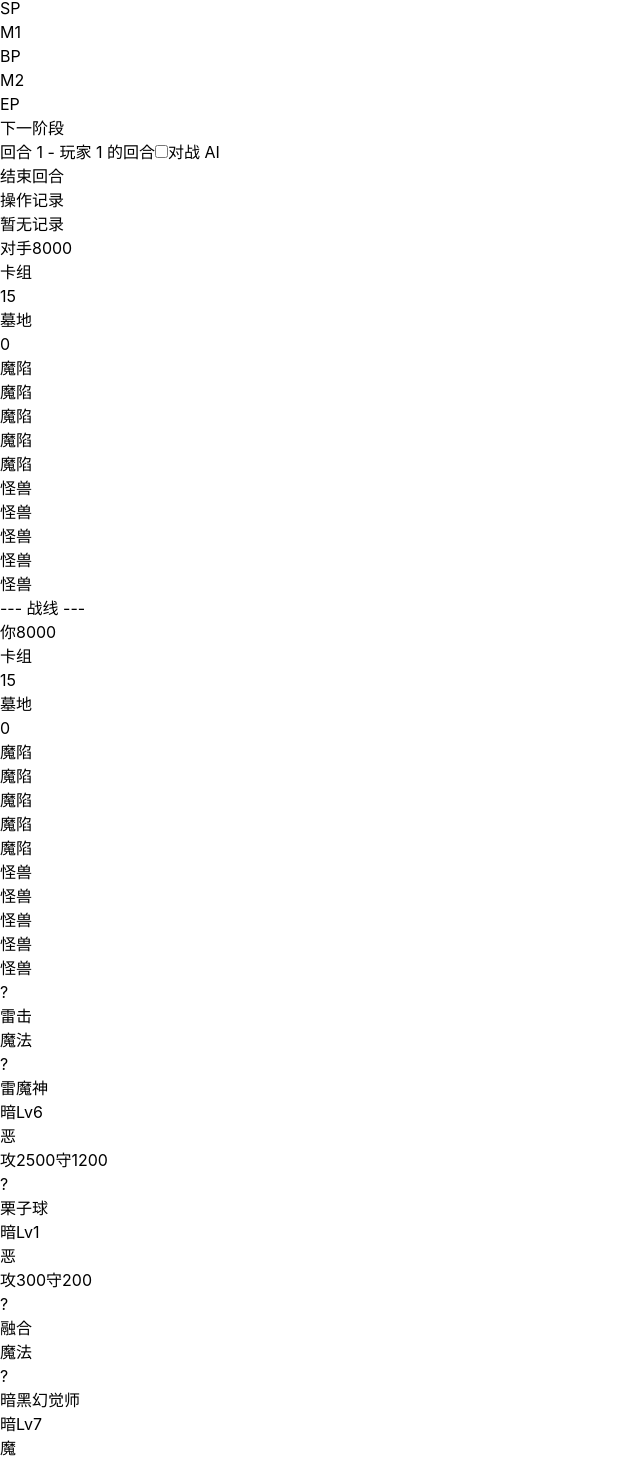
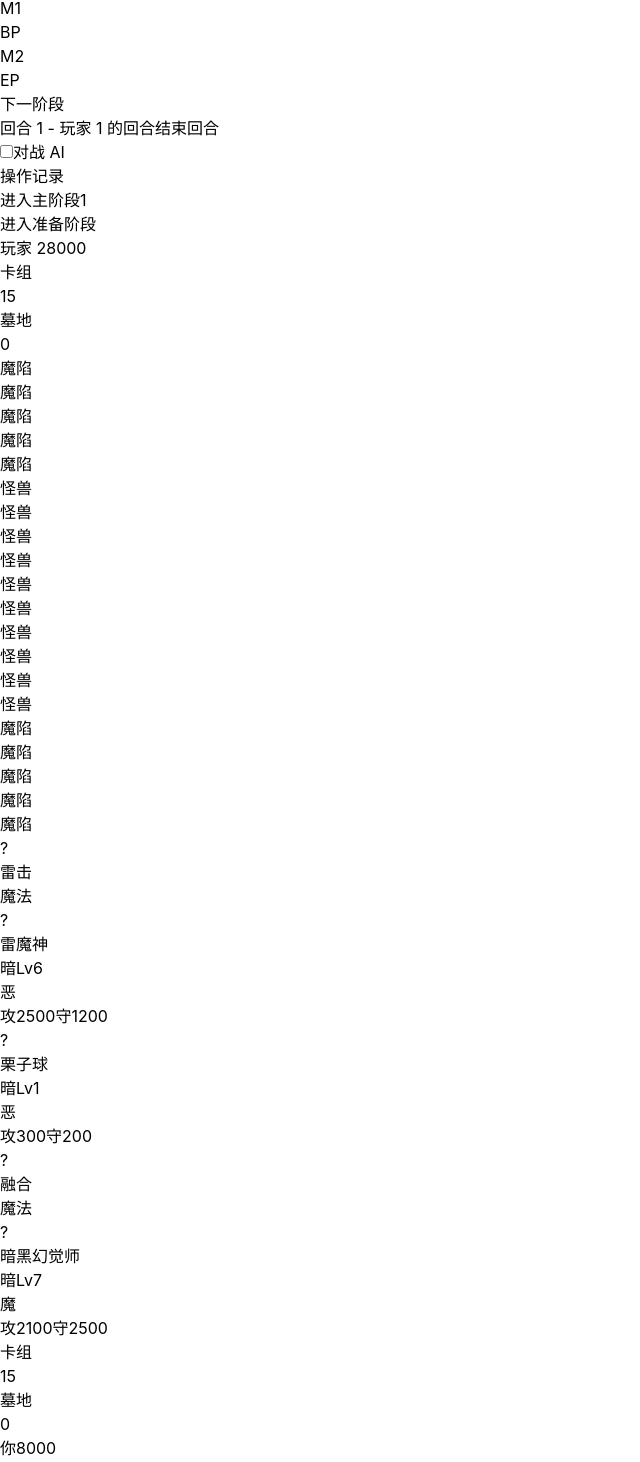
Before and after one commit to AwakerMhy/card_game2, a React (Vite) app: page / in a window 1280 px wide. Shown: the part 52-1514 px from the top of the page, without its empty margins (0-640 px from the left). Built offline with nearby package versions, Linux system fonts and the light colour scheme.

Commit message:
version 0.5.0

```diff
--- a/package.json
+++ b/package.json
@@ -1,7 +1,7 @@
 {
   "name": "card-game2",
   "private": true,
-  "version": "0.0.0",
+  "version": "0.5.0",
   "type": "module",
   "scripts": {
     "dev": "vite",
--- a/src/App.jsx
+++ b/src/App.jsx
@@ -3,12 +3,7 @@ import GameBoard from "./components/GameBoard.jsx";
 export default function App() {
   return (
     <div className="min-h-screen bg-slate-900">
-      <header className="bg-slate-800 py-4 text-center">
-        <h1 className="text-2xl font-bold text-amber-400">Yu-Gi-Oh 卡牌游戏</h1>
-      </header>
-      <main>
-        <GameBoard />
-      </main>
+      <GameBoard />
     </div>
   );
 }
--- a/src/components/ActionLog.jsx
+++ b/src/components/ActionLog.jsx
@@ -2,7 +2,7 @@ export default function ActionLog({ entries = [], maxEntries = 8 }) {
   const display = entries.slice(-maxEntries).reverse();
 
   return (
-    <div className="fixed bottom-4 right-4 w-52 max-h-48 overflow-auto bg-slate-800/95 rounded-lg border border-slate-600 shadow-lg z-40">
+    <div className="fixed bottom-2 right-2 w-44 max-h-36 overflow-auto bg-slate-800/95 rounded-lg border border-slate-600 shadow-lg z-40 text-xs">
       <div className="p-2 text-xs font-bold text-amber-400 border-b border-slate-600 sticky top-0 bg-slate-800">
         操作记录
       </div>
--- a/src/components/Card.jsx
+++ b/src/components/Card.jsx
@@ -13,8 +13,8 @@ export default function Card({
   onDragStart,
 }) {
   const sizeClasses = {
-    sm: "w-12 h-[68px] text-[6px]",
-    md: "w-16 h-[88px] text-[8px]",
+    sm: "w-[52px] h-[72px] text-[6px]",
+    md: "w-[68px] h-[108px] text-[8px]",
     lg: "w-24 h-[132px] text-xs",
   };
 
@@ -49,7 +49,7 @@ export default function Card({
   const bgColor = isMonster
     ? "bg-amber-50"
     : isSpell
-    ? "bg-emerald-50"
+    ? "bg-emerald-100"
     : "bg-rose-50";
 
   const borderColor = selected
--- a/src/components/CardDetailModal.jsx
+++ b/src/components/CardDetailModal.jsx
@@ -19,7 +19,7 @@ export default function CardDetailModal({ card, onClose, onActivate, canActivate
   const isMonster = actualCard.type === "monster";
   const isSpell = actualCard.type === "spell";
   const isTrap = actualCard.type === "trap";
-  const bgColor = isMonster ? "bg-amber-50" : isSpell ? "bg-emerald-50" : "bg-rose-50";
+  const bgColor = isMonster ? "bg-amber-50" : isSpell ? "bg-emerald-100" : "bg-rose-50";
   const c = actualCard;
 
   return (
--- a/src/components/GameBoard.jsx
+++ b/src/components/GameBoard.jsx
@@ -1,5 +1,5 @@
 import { useReducer, useCallback, useState, useEffect } from "react";
-import PlayerArea from "./PlayerArea.jsx";
+import PlayerArea, { DeckGraveyardRow } from "./PlayerArea.jsx";
 import PhaseIndicator, { PHASES } from "./PhaseIndicator.jsx";
 import DamageDisplay from "./DamageDisplay.jsx";
 import CardDetailModal from "./CardDetailModal.jsx";
@@ -213,22 +213,44 @@ export default function GameBoard() {
     }
   }, [state.lastDamage]);
 
+  // 抽牌阶段：自动抽牌并进入准备阶段
+  useEffect(() => {
+    if (state.winner || state.currentPhase !== "draw") return;
+    const timer = setTimeout(() => {
+      const shouldDraw = !(state.turnCount === 1 && state.currentTurn === 1);
+      if (shouldDraw) {
+        playDraw();
+        dispatch({ type: "DRAW", playerId: currentPlayerId });
+        addLog?.(`玩家 ${state.currentTurn} 抽牌`, "player");
+      }
+      playPhase();
+      addLog?.("进入准备阶段", "player");
+      dispatch({ type: "SET_PHASE", phase: "standby" });
+    }, 400);
+    return () => clearTimeout(timer);
+  }, [state.currentPhase, state.turnCount, state.currentTurn, state.winner, currentPlayerId, addLog]);
+
+  // 准备阶段：处理完效果后自动进入主阶段1
+  useEffect(() => {
+    if (state.winner || state.currentPhase !== "standby") return;
+    const timer = setTimeout(() => {
+      playPhase();
+      addLog?.("进入主阶段1", "player");
+      dispatch({ type: "SET_PHASE", phase: "main1" });
+    }, 600);
+    return () => clearTimeout(timer);
+  }, [state.currentPhase, state.winner, addLog]);
+
   // AI turn
   useEffect(() => {
     if (!vsAI || state.winner || state.currentTurn !== 2) return;
     const timer = setTimeout(() => {
       const action = getAIAction(state);
+      // 抽牌与准备阶段由上方 useEffect 自动处理，AI 仅处理 main1/battle/main2/end
       if (action.type === "DRAW_PHASE") {
-        const shouldDraw = !(state.turnCount === 1 && state.currentTurn === 1);
-        if (state.currentPhase === "draw" && shouldDraw) {
-          playDraw();
-          addLog("AI 抽牌", "ai");
-          dispatch({ type: "DRAW", playerId: "player2" });
+        return;
       }
-        playPhase();
-        addLog("AI 进入准备阶段", "ai");
-        dispatch({ type: "SET_PHASE", phase: "standby" });
-      } else if (action.type === "SUMMON") {
+      if (action.type === "SUMMON") {
         playSummon();
         addLog(`AI 召唤 ${action.card?.name}`, "ai");
         dispatch(action);
@@ -276,7 +298,7 @@ export default function GameBoard() {
   }
 
   return (
-    <div className="min-h-screen bg-slate-900 p-4 flex flex-col relative">
+    <div className="h-screen bg-slate-900 p-1 flex flex-col relative overflow-hidden">
       {state.lastDamage && state.lastDamageTarget && (
         <DamageDisplay
           amount={state.lastDamage}
@@ -286,18 +308,23 @@ export default function GameBoard() {
           }
         />
       )}
-      <div className="flex justify-center mb-4">
+      <div className="absolute left-2 top-1/2 -translate-y-1/2 z-10 flex flex-col gap-2">
         <PhaseIndicator
           currentPhase={state.currentPhase}
           onNextPhase={handleNextPhase}
         />
-      </div>
-
-      <div className="flex justify-between mb-2 items-center">
-        <span className="text-slate-400">
+        <div className="flex items-center gap-1.5">
+          <span className="text-slate-400 text-sm">
             回合 {state.turnCount} - {state.currentTurn === 1 ? "玩家 1" : vsAI ? "AI" : "玩家 2"} 的回合
           </span>
-        <label className="flex items-center gap-2 text-slate-400 cursor-pointer">
+          <button
+            className="px-2 py-1 bg-slate-600 text-white rounded hover:bg-slate-500 text-sm shrink-0"
+            onClick={handleEndTurn}
+          >
+            结束回合
+          </button>
+        </div>
+        <label className="flex items-center gap-2 text-slate-400 cursor-pointer text-sm">
           <input
             type="checkbox"
             checked={vsAI}
@@ -306,14 +333,6 @@ export default function GameBoard() {
           />
           <span>对战 AI</span>
         </label>
-        <div className="flex gap-2">
-          <button
-            className="px-4 py-2 bg-slate-600 text-white rounded hover:bg-slate-500"
-            onClick={handleEndTurn}
-          >
-            结束回合
-          </button>
-        </div>
       </div>
 
       <ActionLog entries={actionLog} />
@@ -567,7 +586,7 @@ function GameBoardInner({
   };
 
   return (
-    <div className="flex-1 flex flex-col gap-4">
+    <div className="flex-1 flex flex-col gap-1 min-h-0 overflow-hidden">
       {viewingCard && (
         <CardDetailModal
           card={viewingCard}
@@ -588,6 +607,7 @@ function GameBoardInner({
                 playerId: viewingCard.playerId,
                 zoneIndex: viewingCard.zoneIndex,
               });
+              setViewingCard(null);
             }
           }}
         />
@@ -600,6 +620,26 @@ function GameBoardInner({
           onViewCard={(card) => setViewingCard(card)}
         />
       )}
+      <div className="relative flex-1 flex flex-col gap-1 min-h-0 overflow-hidden">
+        <div className="absolute top-0 right-4 z-10 flex flex-col gap-1 items-end">
+          <div
+            className={`px-4 py-2 bg-slate-800 rounded-lg ${
+              attackMode && attackingZone !== null && !opponent.monsterZones.some((m) => m && m.position === "attack")
+                ? "cursor-pointer hover:bg-slate-700 ring-2 ring-amber-500"
+                : ""
+            }`}
+            onClick={
+              attackMode && attackingZone !== null && !opponent.monsterZones.some((m) => m && m.position === "attack")
+                ? directAttack
+                : undefined
+            }
+          >
+            <span className="font-bold text-amber-400">{opponentId === "player2" && vsAI ? "AI" : opponentId === "player1" ? "玩家 1" : "玩家 2"}</span>
+            <span className="ml-2 text-xl font-bold text-red-500">{opponent.lp}</span>
+          </div>
+          <DeckGraveyardRow player={opponent} onGraveyardClick={() => handleGraveyardClick(opponentId)} compact />
+        </div>
+
         <PlayerArea
           player={opponent}
           isOpponent={true}
@@ -617,10 +657,6 @@ function GameBoardInner({
               : undefined
           }
         />
-
-      <div className="border-2 border-amber-600 rounded-lg py-2 text-center text-amber-500 font-bold">
-        --- 战线 ---
-      </div>
 
         <PlayerArea
         player={currentPlayer}
@@ -644,6 +680,15 @@ function GameBoardInner({
         onMonsterZoneDrop={handleMonsterZoneDrop}
         onSpellTrapZoneDrop={handleSpellTrapZoneDrop}
       />
+
+        <div className="absolute bottom-0 left-4 z-10 flex flex-col gap-1 items-start">
+          <DeckGraveyardRow player={currentPlayer} onGraveyardClick={() => handleGraveyardClick(currentPlayerId)} compact />
+          <div className="px-4 py-2 bg-slate-800 rounded-lg">
+            <span className="font-bold text-amber-400">{currentPlayerId === "player1" ? "你" : vsAI ? "AI" : "玩家 2"}</span>
+            <span className="ml-2 text-xl font-bold text-red-500">{currentPlayer.lp}</span>
+          </div>
+        </div>
+      </div>
 
       {tributeCount > 0 && selectedHandCard?.type === "monster" && (
         <div className="fixed bottom-20 left-1/2 -translate-x-1/2 bg-amber-800 px-4 py-2 rounded-lg">
--- a/src/components/HandDisplay.jsx
+++ b/src/components/HandDisplay.jsx
@@ -7,14 +7,15 @@ export default function HandDisplay({
   playableCards = [],
   selectedCard,
   onDragStart,
+  compact = false,
 }) {
   return (
-    <div className="flex gap-2 justify-center items-end min-h-[100px] py-2">
+    <div className="flex gap-0.5 justify-center items-end min-h-[108px] py-0.5 overflow-x-auto">
       {cards.map((card) => (
         <Card
           key={card.instanceId}
           card={card}
-          size="md"
+          size={compact ? "sm" : "md"}
           onClick={() => onCardClick && onCardClick(card)}
           onViewDetails={onViewDetails}
           selected={selectedCard?.instanceId === card.instanceId}
--- a/src/components/MonsterZone.jsx
+++ b/src/components/MonsterZone.jsx
@@ -2,11 +2,11 @@ import Card from "./Card.jsx";
 
 export default function MonsterZone({ zones, onZoneClick, onZoneDrop, onViewDetails, selectedZone, playable, tributeSelection }) {
   return (
-    <div className="flex gap-1 justify-center">
+    <div className="flex gap-0.5 justify-center">
       {zones.map((zone, index) => (
         <div
           key={index}
-          className="w-20 h-28 border-2 border-dashed border-amber-600 rounded bg-amber-900/20 flex items-center justify-center min-h-[112px]"
+          className="w-[72px] h-[120px] min-h-[120px] border-2 border-dashed border-amber-600 rounded bg-amber-900/20 flex items-center justify-center overflow-visible"
           onClick={() => onZoneClick && onZoneClick(index)}
           onDragOver={(e) => e.preventDefault()}
           onDrop={(e) => onZoneDrop && onZoneDrop(e, index)}
--- a/src/components/PlayerArea.jsx
+++ b/src/components/PlayerArea.jsx
@@ -1,6 +1,33 @@
 import MonsterZone from "./MonsterZone.jsx";
 import SpellTrapZone from "./SpellTrapZone.jsx";
 import HandDisplay from "./HandDisplay.jsx";
+
+// 对称布局：对手从上到下=手卡→魔陷→怪兽，己方从上到下=怪兽→魔陷→手卡
+// 卡组和墓地显示组件（可导出供 GameBoard 在血条旁使用）
+export function DeckGraveyardRow({ player, onGraveyardClick, compact = false }) {
+  const boxClass = compact
+    ? "w-9 h-12 border border-amber-700 rounded flex items-center justify-center"
+    : "w-9 h-12 border-2 border-amber-700 rounded flex items-center justify-center";
+  return (
+    <div className="flex gap-0.5 items-end shrink-0">
+      <div className="text-center">
+        <div className="text-[9px] text-slate-400">卡组</div>
+        <div className={`${boxClass} bg-amber-900`}>
+          <span className="text-amber-200 font-bold text-xs">{player.deck.length}</span>
+        </div>
+      </div>
+      <div className="text-center">
+        <div className="text-[9px] text-slate-400">墓地</div>
+        <div
+          className={`${boxClass} bg-slate-700 border-slate-500 cursor-pointer hover:bg-slate-600 ${onGraveyardClick ? "" : ""}`}
+          onClick={onGraveyardClick}
+        >
+          <span className="text-slate-300 font-bold text-xs">{player.graveyard.length}</span>
+        </div>
+      </div>
+    </div>
+  );
+}
 
 export default function PlayerArea({
   player,
@@ -11,7 +38,6 @@ export default function PlayerArea({
   onMonsterZoneClick,
   onSpellTrapZoneClick,
   onHandCardClick,
-  onDirectAttackClick,
   onActivateSpell,
   canActivateSpell,
   onDragStart,
@@ -25,60 +51,11 @@ export default function PlayerArea({
   selectedHandCard,
   playableHandCards,
 }) {
-  return (
-    <div className={`flex flex-col gap-2 ${isOpponent ? "order-first" : ""}`}>
-      <div
-        className={`flex items-center justify-between px-4 py-2 bg-slate-800 rounded-lg ${
-          onDirectAttackClick ? "cursor-pointer hover:bg-slate-700" : ""
-        }`}
-        onClick={onDirectAttackClick}
-      >
-        <span className="font-bold text-amber-400">
-          {isOpponent ? "对手" : "你"}
-        </span>
-        <span className="text-2xl font-bold text-red-500">{player.lp}</span>
-      </div>
-
-      <div className="flex gap-4 justify-center items-end">
-        <div className="text-center">
-          <div className="text-xs text-slate-400 mb-1">卡组</div>
-          <div className="w-12 h-16 bg-amber-900 border-2 border-amber-700 rounded flex items-center justify-center">
-            <span className="text-amber-200 font-bold">{player.deck.length}</span>
-          </div>
-        </div>
-        <div className="text-center">
-          <div className="text-xs text-slate-400 mb-1">墓地</div>
-          <div
-            className={`w-12 h-16 bg-slate-700 border-2 border-slate-500 rounded flex items-center justify-center cursor-pointer hover:bg-slate-600 ${onGraveyardClick ? "" : ""}`}
-            onClick={onGraveyardClick}
-          >
-            <span className="text-slate-300 font-bold">{player.graveyard.length}</span>
-          </div>
-        </div>
-      </div>
-
-      <SpellTrapZone
-        zones={spellTrapZones}
-        onZoneClick={onSpellTrapZoneClick}
-        onZoneDrop={onSpellTrapZoneDrop}
-        onViewDetails={onViewDetails}
-        selectedZone={selectedSpellTrapZone}
-      />
-
-      <MonsterZone
-        zones={monsterZones}
-        onZoneClick={onMonsterZoneClick}
-        onZoneDrop={onMonsterZoneDrop}
-        onViewDetails={onViewDetails}
-        selectedZone={selectedMonsterZone}
-        tributeSelection={tributeIndices}
-      />
-
-      {!isOpponent && (
-        <div className="flex flex-col gap-2">
+  const handContent = !isOpponent ? (
+    <div className="flex flex-col gap-0.5 flex-1 min-w-0">
       {canActivateSpell && onActivateSpell && (
         <button
-              className="px-4 py-2 bg-emerald-600 text-white rounded hover:bg-emerald-500 self-center"
+          className="px-2 py-1 bg-emerald-600 text-white rounded hover:bg-emerald-500 text-xs self-center shrink-0"
           onClick={onActivateSpell}
         >
           发动魔法
@@ -93,17 +70,62 @@ export default function PlayerArea({
         onDragStart={onDragStart}
       />
     </div>
-      )}
-
-      {isOpponent && hand.length > 0 && (
-        <div className="flex gap-1 justify-center">
+  ) : (
+    <div className="flex gap-0.5 justify-center items-end flex-1 min-h-[108px]">
       {hand.map((_, i) => (
-            <div
-              key={i}
-              className="w-12 h-[68px] bg-amber-900 border-2 border-amber-700 rounded"
-            />
+        <div key={i} className="w-[68px] h-[108px] bg-amber-900 border border-amber-700 rounded shrink-0" />
       ))}
     </div>
+  );
+
+  // 卡组墓地已移至血条旁显示，手牌行仅显示手牌
+  const handRow = (
+    <div className="flex flex-nowrap items-end justify-center shrink-0 w-full">
+      {handContent}
+    </div>
+  );
+
+  const spellTrap = (
+    <div className="shrink-0">
+    <SpellTrapZone
+      zones={spellTrapZones}
+      onZoneClick={onSpellTrapZoneClick}
+      onZoneDrop={onSpellTrapZoneDrop}
+      onViewDetails={onViewDetails}
+      selectedZone={selectedSpellTrapZone}
+    />
+    </div>
+  );
+
+  const monster = (
+    <div className="h-[120px] shrink-0 flex items-center justify-center overflow-visible">
+    <MonsterZone
+      zones={monsterZones}
+      onZoneClick={onMonsterZoneClick}
+      onZoneDrop={onMonsterZoneDrop}
+      onViewDetails={onViewDetails}
+      selectedZone={selectedMonsterZone}
+      tributeSelection={tributeIndices}
+    />
+    </div>
+  );
+
+  // 对手：手卡(上) → 魔陷 → 怪兽(下，靠近中线)
+  // 己方：怪兽(上，靠近中线) → 魔陷 → 手卡(下)
+  return (
+    <div className={`flex flex-col gap-0 flex-1 min-h-0 min-w-0 overflow-hidden`}>
+      {isOpponent ? (
+        <>
+          {handRow}
+          {spellTrap}
+          {monster}
+        </>
+      ) : (
+        <>
+          {monster}
+          {spellTrap}
+          {handRow}
+        </>
       )}
     </div>
   );
--- a/src/components/SpellTrapZone.jsx
+++ b/src/components/SpellTrapZone.jsx
@@ -2,11 +2,11 @@ import Card from "./Card.jsx";
 
 export default function SpellTrapZone({ zones, onZoneClick, onZoneDrop, onViewDetails, selectedZone }) {
   return (
-    <div className="flex gap-1 justify-center">
+    <div className="flex gap-0.5 justify-center">
       {zones.map((zone, index) => (
         <div
           key={index}
-          className="w-16 h-24 border-2 border-dashed border-emerald-600 rounded bg-emerald-900/20 flex items-center justify-center min-h-[96px]"
+          className="w-[72px] h-[120px] min-h-[120px] border-2 border-dashed border-emerald-600 rounded bg-emerald-900/20 flex items-center justify-center overflow-visible"
           onClick={() => onZoneClick && onZoneClick(index)}
           onDragOver={(e) => e.preventDefault()}
           onDrop={(e) => onZoneDrop && onZoneDrop(e, index)}
@@ -15,7 +15,7 @@ export default function SpellTrapZone({ zones, onZoneClick, onZoneDrop, onViewDe
             <Card
               card={zone}
               faceDown={zone.faceDown}
-              size="sm"
+              size="md"
               selected={selectedZone === index}
               onClick={() => onZoneClick && onZoneClick(index)}
               onViewDetails={zone.faceDown ? undefined : onViewDetails}
--- a/src/game-logic/spellEffects.js
+++ b/src/game-logic/spellEffects.js
@@ -1,13 +1,13 @@
 // Spell effect handlers - resolve spell effects and return state updates
 
-import { drawCard, placeMonsterZone } from "./gameState.js";
+import { drawCard, placeMonsterZone, sendToGraveyard, clearMonsterZone } from "./gameState.js";
 
 export function resolveSpellEffect(state, playerId, card) {
   const id = card.id || card.name;
   switch (id) {
-    case "101": // Pot of Greed
+    case "101": // 贪欲之壶
       return drawCard(drawCard(state, playerId), playerId);
-    case "102": { // Monster Reborn - Special Summon from graveyard
+    case "102": { // 死者苏生
       const player = state.players[playerId];
       const graveMonster = player.graveyard.find((c) => c.type === "monster");
       if (!graveMonster) return state;
@@ -26,12 +26,38 @@ export function resolveSpellEffect(state, playerId, card) {
       };
       return placeMonsterZone(newState, playerId, emptyZone, graveMonster, "attack");
     }
+    case "103": { // 黑洞 - 破坏场上所有怪兽
+      let s1 = state;
+      for (const pid of ["player1", "player2"]) {
+        for (let i = 4; i >= 0; i--) {
+          const m = s1.players[pid].monsterZones[i];
+          if (m) {
+            s1 = sendToGraveyard(s1, pid, m);
+            s1 = clearMonsterZone(s1, pid, i);
+          }
+        }
+      }
+      return s1;
+    }
+    case "104": { // 雷击 - 破坏对方所有怪兽
+      const oppId = playerId === "player1" ? "player2" : "player1";
+      let s2 = state;
+      for (let i = 4; i >= 0; i--) {
+        const m = s2.players[oppId].monsterZones[i];
+        if (m) {
+          s2 = sendToGraveyard(s2, oppId, m);
+          s2 = clearMonsterZone(s2, oppId, i);
+        }
+      }
+      return s2;
+    }
     default:
       return state;
   }
 }
 
 export function hasSpellEffect(card) {
-  const id = card.id || card.name;
-  return id === "101" || id === "102"; // Pot of Greed, Monster Reborn
+  if (!card) return false;
+  const id = String(card.id || card.name || "");
+  return ["101", "102", "103", "104"].includes(id);
 }
```
Also changed, not shown: src/components/PhaseIndicator.jsx (+6 -5 lines), 6 other files (tests, documents, lock files or other folders). Lines whose indentation alone changed are shown as unchanged.
